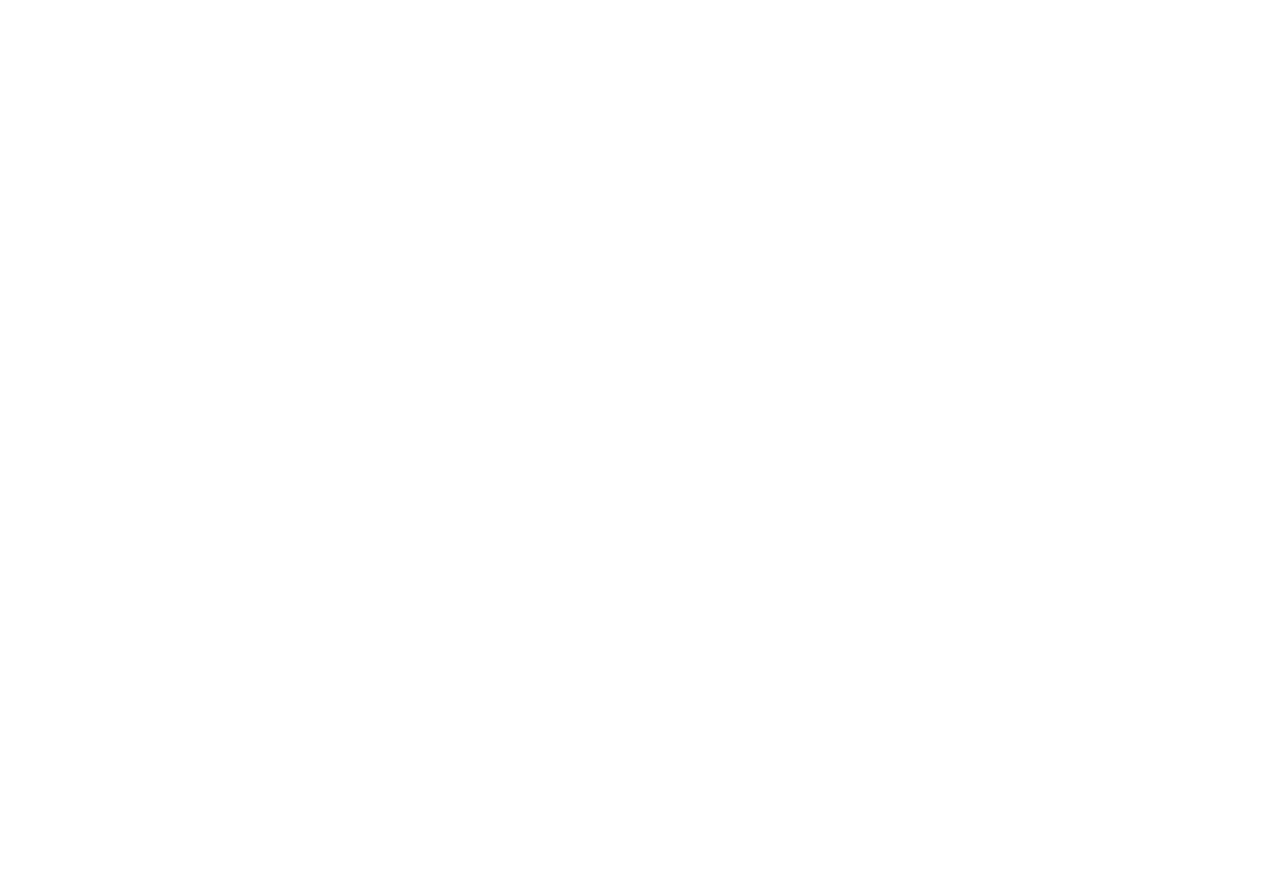
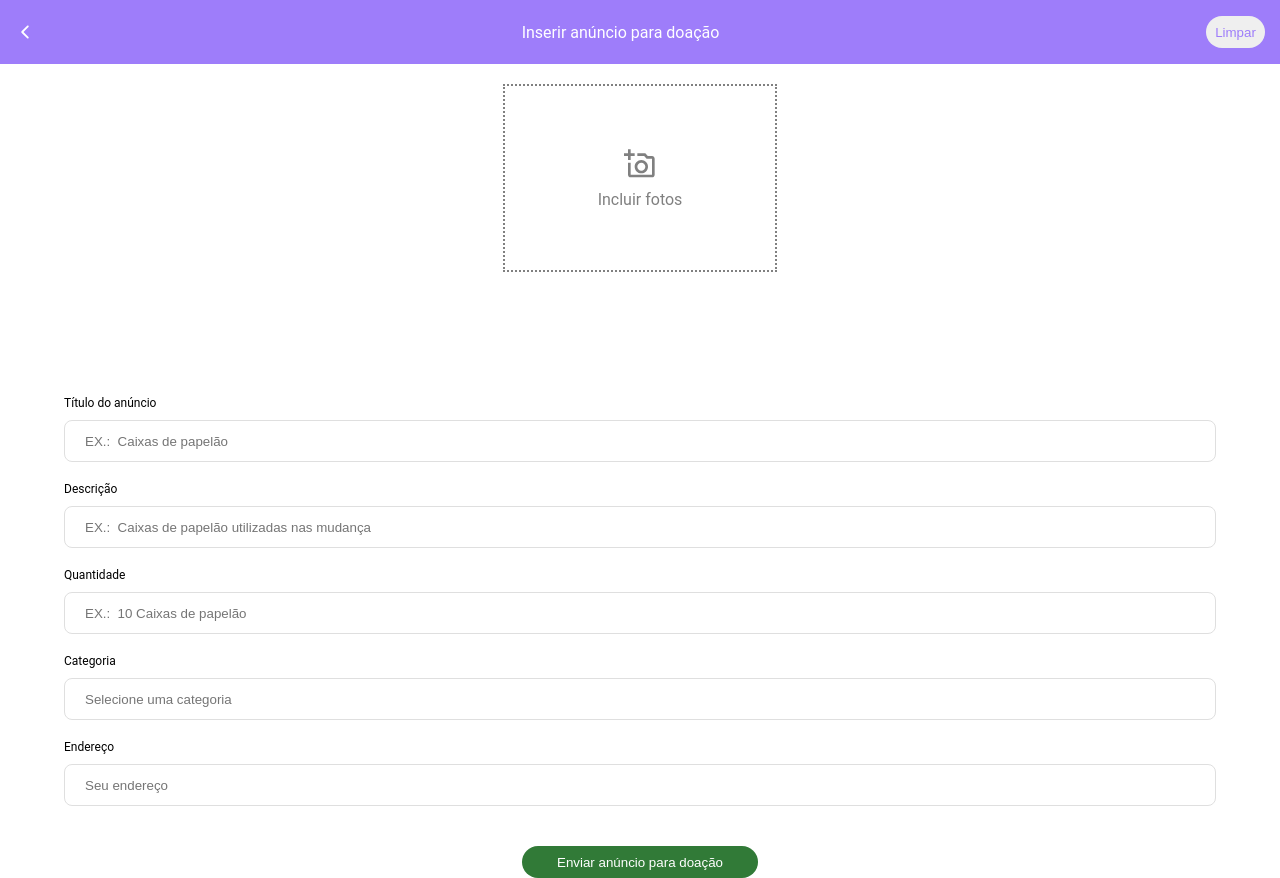
Before and after one commit to monicadasilva/recoleta-frontend, a React (Create React App) app: page /create-donation in a window 1280 px wide. Before the commit this address had no page. Before the commit the page ends 800 px from the top, so only its background shows below. Built offline with nearby package versions, Linux system fonts and the light colour scheme.

Commit message:
feat: add create donation

```diff
--- /dev/null
+++ b/src/pages/CreateDonation/index.jsx
@@ -0,0 +1,34 @@
+import { Container } from "./styles";
+import { IoIosArrowBack } from "react-icons/io";
+import { MdOutlineAddAPhoto } from "react-icons/md";
+import { useNavigate } from "react-router-dom";
+
+export const CreateDonation = () => {
+  const navigate = useNavigate();
+  return (
+    <Container>
+      <div className="Top">
+        <IoIosArrowBack onClick={() => navigate("/home")} />
+        <p>Inserir anúncio para doação</p>
+        <button>Limpar</button>
+      </div>
+      <div className="Photo">
+        <MdOutlineAddAPhoto />
+        <p>Incluir fotos</p>
+      </div>
+      <form>
+        <label>Título do anúncio</label>
+        <input placeholder="EX.:  Caixas de papelão" />
+        <label>Descrição</label>
+        <input placeholder="EX.:  Caixas de papelão utilizadas nas mudança" />
+        <label>Quantidade</label>
+        <input placeholder="EX.:  10 Caixas de papelão" />
+        <label>Categoria</label>
+        <input placeholder="Selecione uma categoria" />
+        <label>Endereço</label>
+        <input placeholder="Seu endereço" />
+        <button>Enviar anúncio para doação</button>
+      </form>
+    </Container>
+  );
+};
--- /dev/null
+++ b/src/pages/CreateDonation/styles.js
@@ -0,0 +1,84 @@
+import styled from "styled-components";
+
+export const Container = styled.div`
+  width: 100vw;
+  height: 100vh;
+  display: flex;
+  flex-direction: column;
+  .Top {
+    width: 100%;
+    height: 64px;
+    background: #9e7dfa;
+    display: flex;
+    align-items: center;
+    color: white;
+    justify-content: space-between;
+    button {
+      width: 59px;
+      height: 32px;
+      color: #9e7dfa;
+      border-radius: 18px;
+      border: none;
+      margin-right: 15px;
+    }
+    svg {
+      color: white;
+      width: 20px;
+      height: 20px;
+      margin-left: 15px;
+    }
+  }
+
+  .Photo {
+    display: flex;
+    color: gray;
+    flex-direction: column;
+    justify-content: center;
+    align-items: center;
+    gap: 10px;
+    width: 270px;
+    height: 184px;
+    margin: 20px auto;
+    border: 2px dotted gray;
+    svg {
+      width: 32px;
+      height: 32px;
+      color: gray;
+    }
+  }
+
+  form {
+    display: flex;
+    flex-direction: column;
+    width: 90vw;
+    margin: auto;
+    height: 300px;
+    font-size: 12px;
+    label {
+      margin-bottom: 10px;
+    }
+
+    input {
+      height: 32px;
+      background: #ffffff;
+      border: 1px solid #dfdfdf;
+      box-sizing: border-box;
+      border-radius: 8px;
+      margin-bottom: 20px;
+      padding: 20px;
+    }
+    button {
+      width: 236px;
+      height: 32px;
+      background: #317a37;
+      border-radius: 16px;
+      color: white;
+      padding: 15px;
+      border: none;
+      display: flex;
+      justify-content: center;
+      align-items: center;
+      margin: 20px auto;
+    }
+  }
+`;
--- a/src/routes/index.jsx
+++ b/src/routes/index.jsx
@@ -4,7 +4,8 @@
 import { HomePage } from "../pages/Home";
 import { Initial } from "../pages/Initial";
 import { LoginPage } from "../pages/Login";
-import { CollectPage  } from '../pages/Collect'
+import { CollectPage } from "../pages/Collect";
+import { CreateDonation } from "../pages/CreateDonation";
 
 export const Router = () => {
   return (
@@ -14,7 +15,8 @@
         <Route path="/home" element={<HomePage />} />
         <Route path="/login" element={<LoginPage />} />
         <Route path="/pontos-de-coletas" element={<Collect />} />
-        <Route path="/coletar" element={<CollectPage/>}/>
+        <Route path="/coletar" element={<CollectPage />} />
+        <Route path="/create-donation" element={<CreateDonation />} />
       </Routes>
     </div>
   );
```
